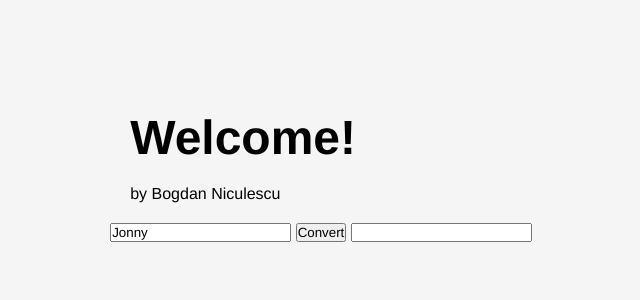
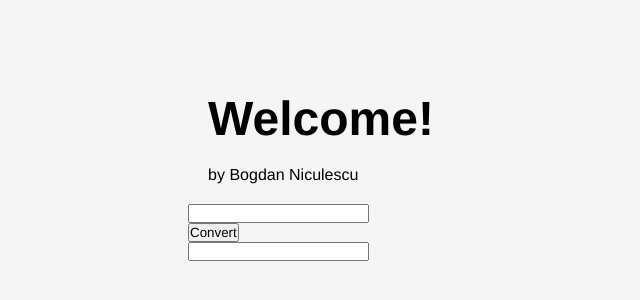
Before and after one commit to BogdanDevBst/JS-challenge, a website: page index.html in a window 1280 px wide. Shown: the part 234-534 px from the top of the page, without its empty margins (319-959 px from the left). Drawn offline with Linux system fonts and the light colour scheme.

Commit message:
morse-code

```diff
--- a/index.html
+++ b/index.html
@@ -3,7 +3,7 @@
 <head>
     <meta charset="UTF-8">
     <meta name="viewport" content="width=device-width, initial-scale=1.0">
-    <script src="morse.js"></script>
+    <script src="morse.js" async defer></script>
     <link rel="stylesheet" href="main.css">
     <title>Morse code translator</title>
 </head>
@@ -12,11 +12,9 @@
         <section id="morse-code">
             <h1>Welcome!</h1>
             <p>by Bogdan Niculescu</p>
-            <form id="area">
-                <input type="text" id="input" value="Jonny"></input>
-                <button>Convert</button>
+                <input type="text" id="input" value=""></input><br>
+                <button id="submit" type="button">Convert</button><br>
                 <input type="text" id="output"></input>
-            </form>
         </section>
     </main>
 </body>
--- a/main.scss
+++ b/main.scss
@@ -29,7 +29,8 @@ main {
     }
 }
 
-textarea {
+area {
+    flex-direction: column;
     width: 500px;
     height: 150px;
     resize: none;
--- a/morse.js
+++ b/morse.js
@@ -1,42 +1,53 @@
-// const morseCode = [
-//     {a: '._'},
-//     {b: '_...'},
-//     {c: '_._.'},
-//     {d: '_..'},
-//     {e: '.'},
-//     {f: '.._.'},
-//     {g: '__.'},
-//     {h: '....'},
-//     {i: '..'},
-//     {j: '.___'},
-//     {k: '_._'},
-//     {l: '._..'},
-//     {m: '__'},
-//     {n: '_.'},
-//     {o: '___'},
-//     {p: '.__.'},
-//     {q: '__._'},
-//     {r: '._.'},
-//     {s: '...'},
-//     {t: '_'},
-//     {u: '.._'},
-//     {v: '..._'},
-//     {w: '.__'},
-//     {x: '_.._'},
-//     {y: '_.__'},
-//     {z: '__..'},
-//     {0: '_____'},
-//     {1: '.____'},
-//     {2: '..___'},
-//     {3: '...__'},
-//     {4: '...._'},
-//     {5: '.....'},
-//     {6: '_....'},
-//     {7: '__...'},
-//     {8: '___..'},
-//     {9: '____.'}
-// ];
+const morseCode = {
+    "a":"._",
+    "b":"_...",
+    "c":"_._.",
+    "d":"_..",
+    "e":".",
+    "f":".._.",
+    "g":"__.",
+    "h":"....",
+    "i":"..",
+    "j":".___",
+    "k":"_._",
+    "l":"._..",
+    "m":"__",
+    "n":"_.",
+    "o":"___",
+    "p":".__.",
+    "q":"__._",
+    "r":"._.",
+    "s":"...",
+    "t":"_",
+    "u":".._",
+    "v":"..._",
+    "w":".__",
+    "x":"_.._",
+    "y":"_.__",
+    "z":"__..",
+    "0":"_____",
+    "1":".____",
+    "2":"..___",
+    "3":"...__",
+    "4":"...._",
+    "5":".....",
+    "6":"_....",
+    "7":"__...",
+    "8":"___..",
+    "9":"____."
+};
 
-const translator = document.getElementById(input).value;
+const translate = list => {
+    return list.split("").map(convertMorse).join(" ");
+}
 
-console.log(translator);
+const convertMorse = letter => {
+    return morseCode[letter];
+}
+
+const writeOutput = () => {
+   let input = document.getElementById("input").value;
+    document.getElementById("output").value = translate(input);
+}
+
+document.getElementById("submit").addEventListener("click", writeOutput);
```
Also changed, not shown: main.css, 1 other file.
